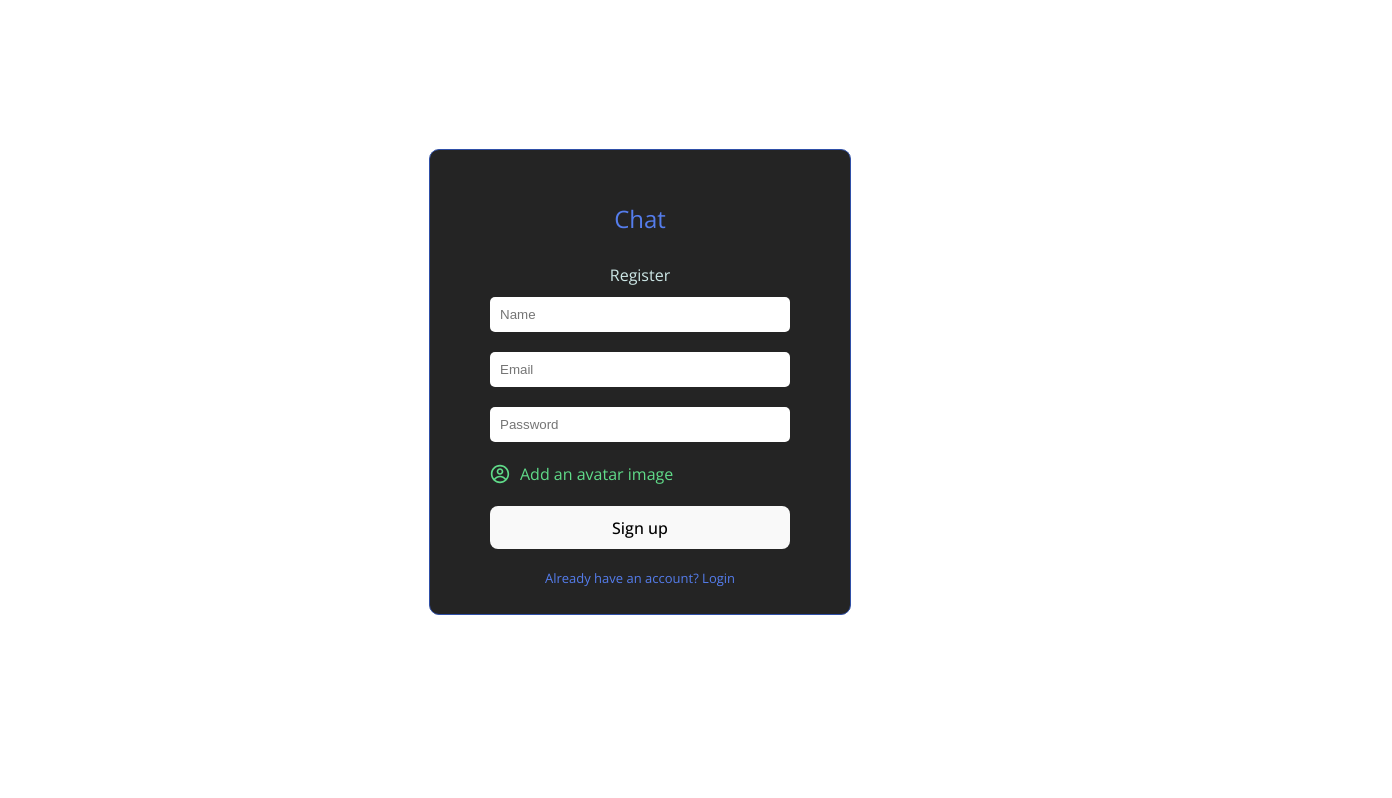
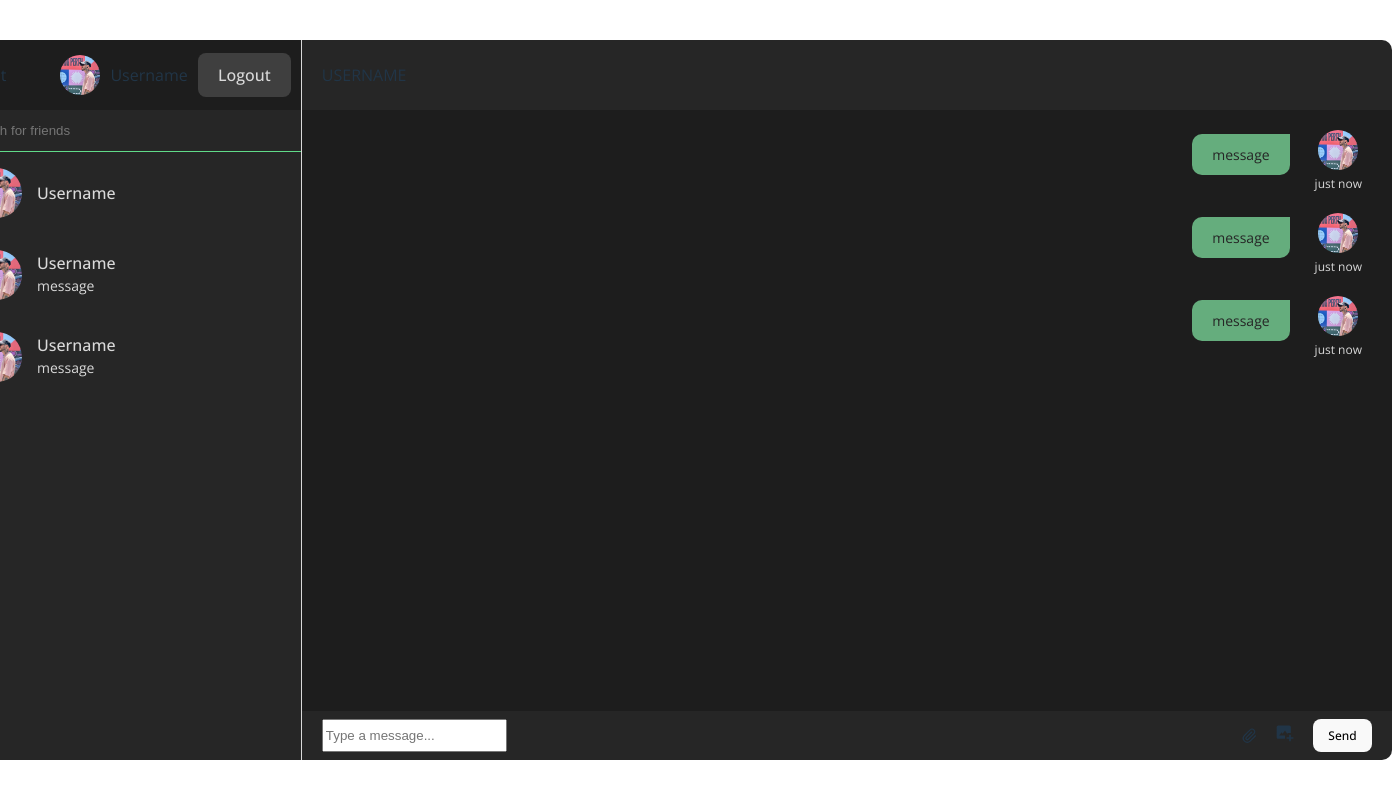
Before and after one commit to Candangueira/ChatApp, a React (Vite) app: page / in a window 1280 px wide. Shown: the top 798 px of the page, 1392 px wide, since content can reach past the window. Built offline with nearby package versions, Linux system fonts and the light colour scheme.

Commit message:
user added to the dataabse

```diff
--- a/package.json
+++ b/package.json
@@ -10,10 +10,12 @@
     "preview": "vite preview"
   },
   "dependencies": {
+    "dotenv": "^16.4.5",
     "firebase": "^10.9.0",
     "react": "^18.2.0",
     "react-dom": "^18.2.0",
     "react-icons": "^5.0.1",
+    "react-router-dom": "^6.22.3",
     "sass": "^1.72.0"
   },
   "devDependencies": {
--- a/src/App.jsx
+++ b/src/App.jsx
@@ -3,12 +3,21 @@ import './App.scss'
 import { Register } from './pages/Register'
 import { Login } from './pages/Login'
 import { Home } from './pages/Home'
+import { BrowserRouter as Router, Routes, Route } from 'react-router-dom'
 
 function App() {
 
   return (
     <>
-      <Register/>
+      <Router>
+        <Routes>
+          <Route path='/'>
+            <Route index element={<Home/>}/>
+            <Route path='login' element={<Login/>}/>
+            <Route path='register' element={<Register/>}/>
+          </Route>
+        </Routes>
+      </Router>
     </>
   )
 }
--- a/src/pages/Register.jsx
+++ b/src/pages/Register.jsx
@@ -5,63 +5,57 @@ import { auth, storage } from '../firebase';
 import { ref, uploadBytesResumable, getDownloadURL } from "firebase/storage";
 import { doc, setDoc } from "firebase/firestore";
 import { db } from '../firebase';
+import { useNavigate } from 'react-router-dom';
 
 export function Register() {
 
     const [error, setError] = useState(false);
+    const navigate = useNavigate();
 
     const handleSubmit = async(e) =>{
         e.preventDefault();
-        const name = e.target[0].value;
+        const displayName = e.target[0].value;
         const email = e.target[1].value;
         const password = e.target[2].value;
         const file = e.target[3].files[0];
 
         try {
-        //Create user
-        const res = await createUserWithEmailAndPassword(auth, email, password);
-        const storageRef = ref(storage, name);
-        const uploadTask = uploadBytesResumable(storageRef, file);
+            //Create user
+            const res = await createUserWithEmailAndPassword(auth, email, password);
 
-        // Register three observers:
-        // 1. 'state_changed' observer, called any time the state changes
-        // 2. Error observer, called on failure
-        // 3. Completion observer, called on successful completion
-        uploadTask.on(
+            //Create a unique image name
+            const date = new Date().getTime();
+            const storageRef = ref(storage, displayName);
 
+            await uploadBytesResumable(storageRef, file).then(() => {
+            getDownloadURL(storageRef).then(async (downloadURL) => {
+            try {
+                //Update profile
+                await updateProfile(res.user, {
+                displayName,
+                photoURL: downloadURL,
+                });
+                //create user on firestore
+                await setDoc(doc(db, "users", res.user.uid), {
+                uid: res.user.uid,
+                displayName,
+                email,
+                photoURL: downloadURL,
+                });
 
-        (error) => {
-           setError(true);
-        },
-        () => {
-            // Handle successful uploads on complete
-            // For instance, get the download URL: https://firebasestorage.googleapis.com/...
-            getDownloadURL(uploadTask.snapshot.ref).then( async(downloadURL) => {
-                console.log('File available at', downloadURL);
-            await updateProfile(res.user, {
-                displayName: name,
-                photoURL: downloadURL
+                //create empty user chats on firestore
+                await setDoc(doc(db, "userChats", res.user.uid), {});
+                navigate("/");
+            } catch (err) {
+                console.log(err);
+                setError(true);
+            }
             });
-
-            await setDoc(doc(db, 'users', res.user.uid), {
-                uid: res.user.uid,
-                displayName: name,
-                email,
-                photoURL: downloadURL
-            });
-          });
+        });
+        } catch (err) {
+        setError(true);
         }
-      );
-        } catch (error) {
-           setError(true);
-           console.log(error.message);
-
-        }
-    }
-
-
-
-
+    };
     return (
         <>
         <div className='formContainer'>
```
Also changed, not shown: 2 other files (tests, documents, lock files or other folders).
